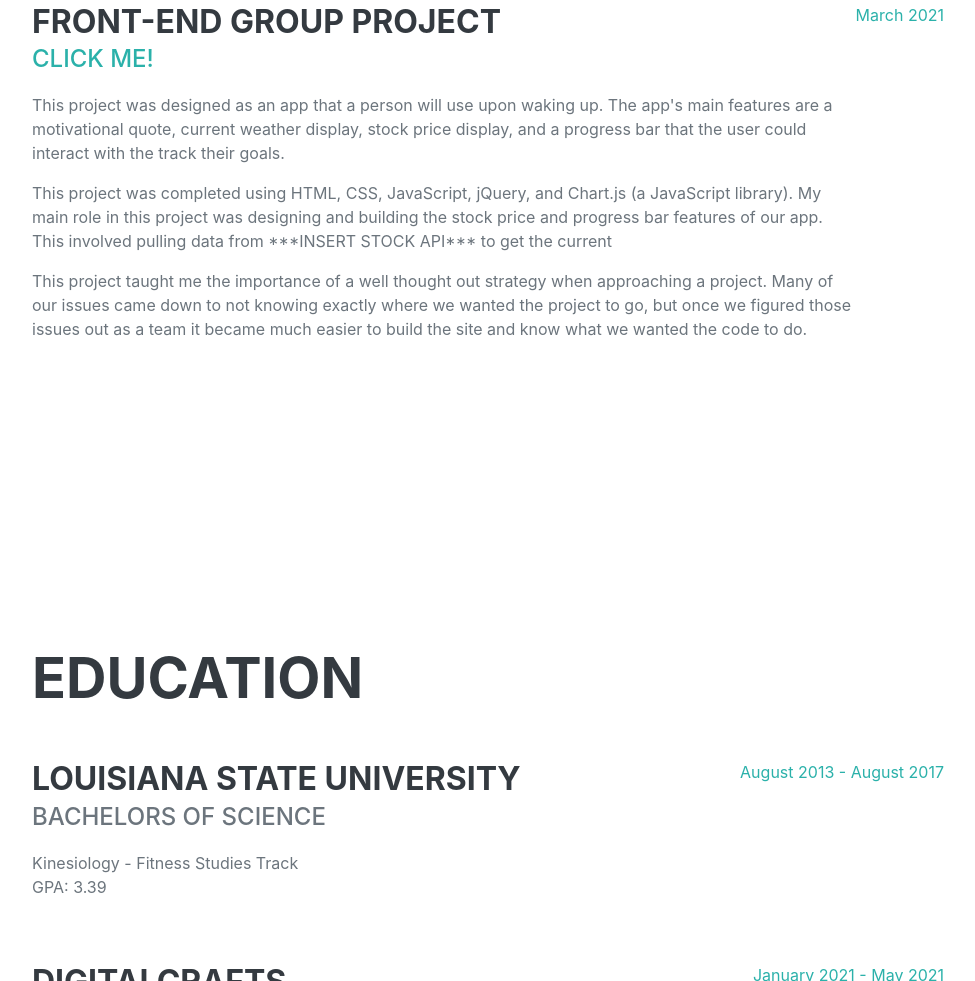
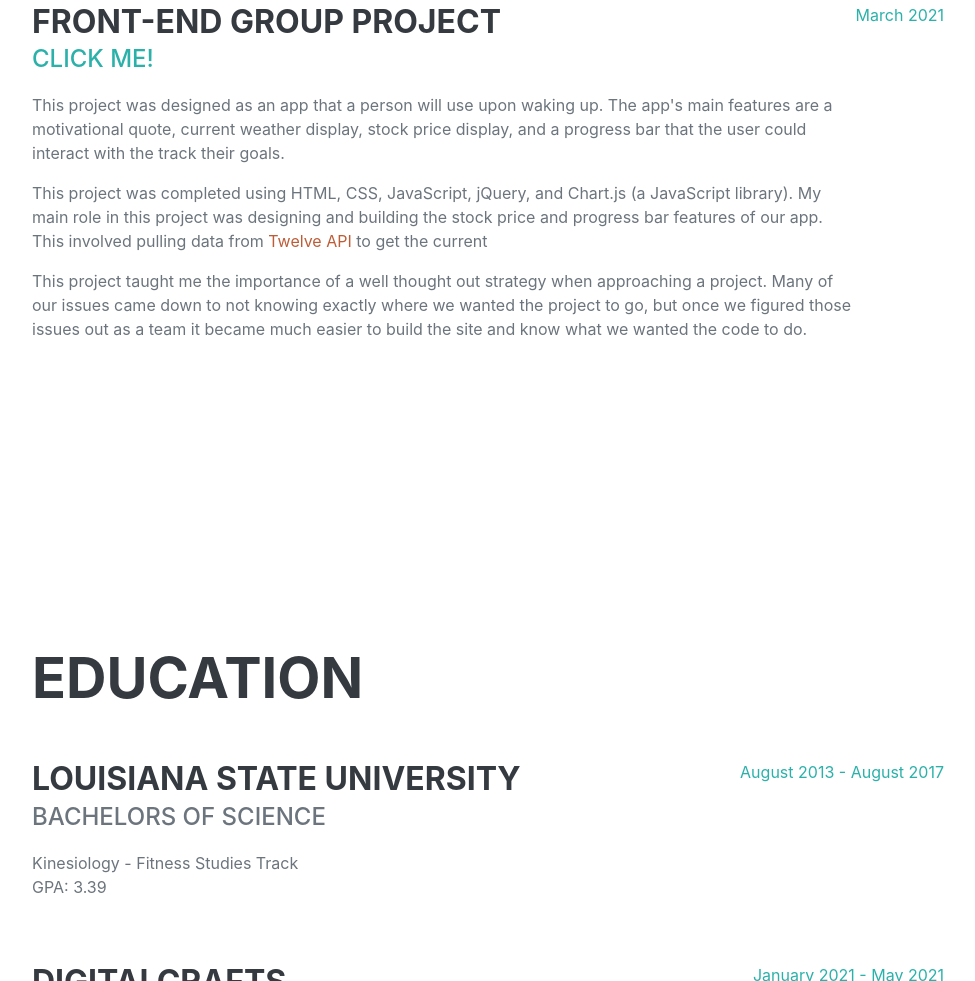
Before and after one commit to jrluecke95/Portfolio, a plain HTML site: page index.html in a window 1280 px wide. Shown: the part 1511-2492 px from the top of the page, without its empty margins (288-1263 px from the left). Drawn offline with nearby package versions, Linux system fonts and the light colour scheme; a web font is replaced by a local one.

Commit message:
fixed stock link

```diff
--- a/index.html
+++ b/index.html
@@ -80,7 +80,7 @@
                                     <div class="subheading mb-3"><a href="https://github.com/jrluecke95/wake-up-app" target="_blank">Click me!</a></div>
                                     <p>This project was designed as an app that a person will use upon waking up. The app's main features are a motivational quote, current weather display, stock price display, and a progress bar that the user could interact with the track their goals.</p>
 
-                                    <p>This project was completed using HTML, CSS, JavaScript, jQuery, and Chart.js (a JavaScript library). My main role in this project was designing and building the stock price and progress bar features of our app. This involved pulling data from ***INSERT STOCK API*** to get the current </p>
+                                    <p>This project was completed using HTML, CSS, JavaScript, jQuery, and Chart.js (a JavaScript library). My main role in this project was designing and building the stock price and progress bar features of our app. This involved pulling data from <a href="https://twelvedata.com/">Twelve API</a> to get the current </p>
 
                                     <p>This project taught me the importance of a well thought out strategy when approaching a project. Many of our issues came down to not knowing exactly where we wanted the project to go, but once we figured those issues out as a team it became much easier to build the site and know what we wanted the code to do.
                                     </p>
```
Also changed, not shown: 3 other files.
